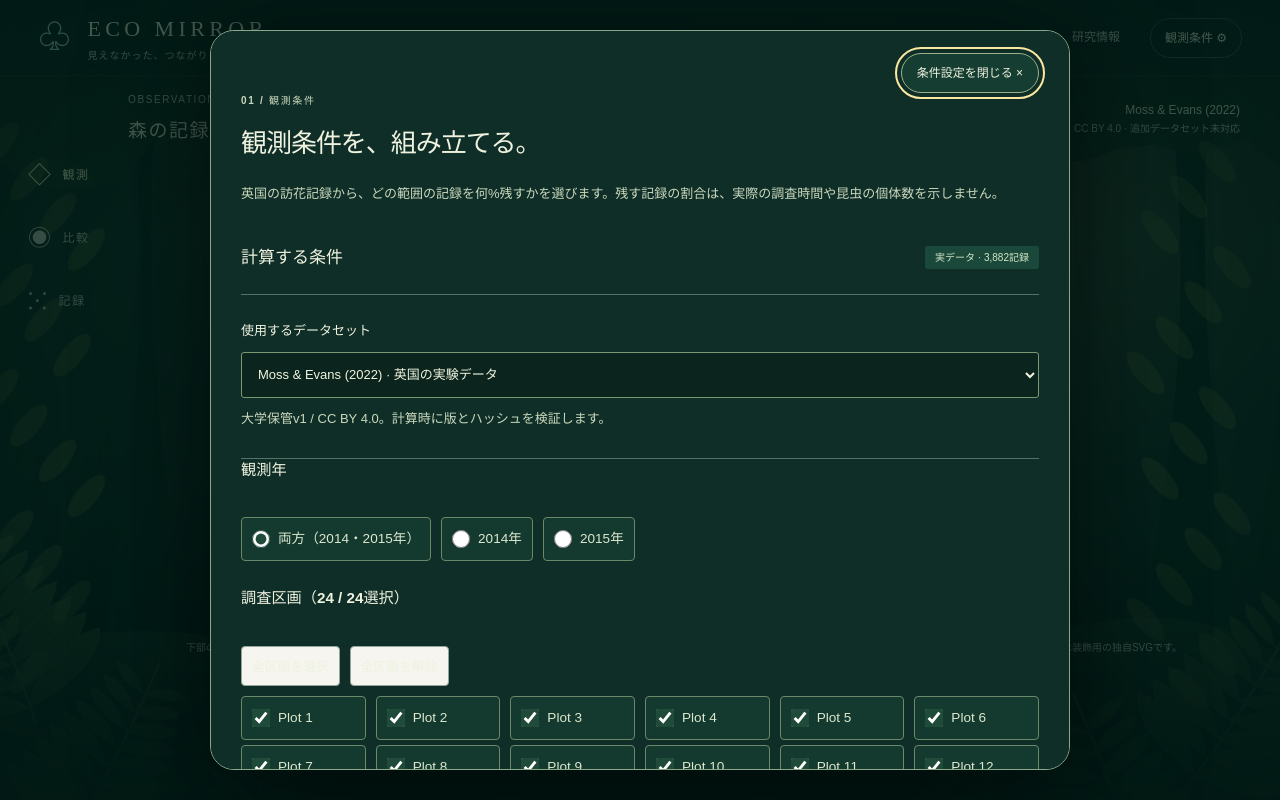
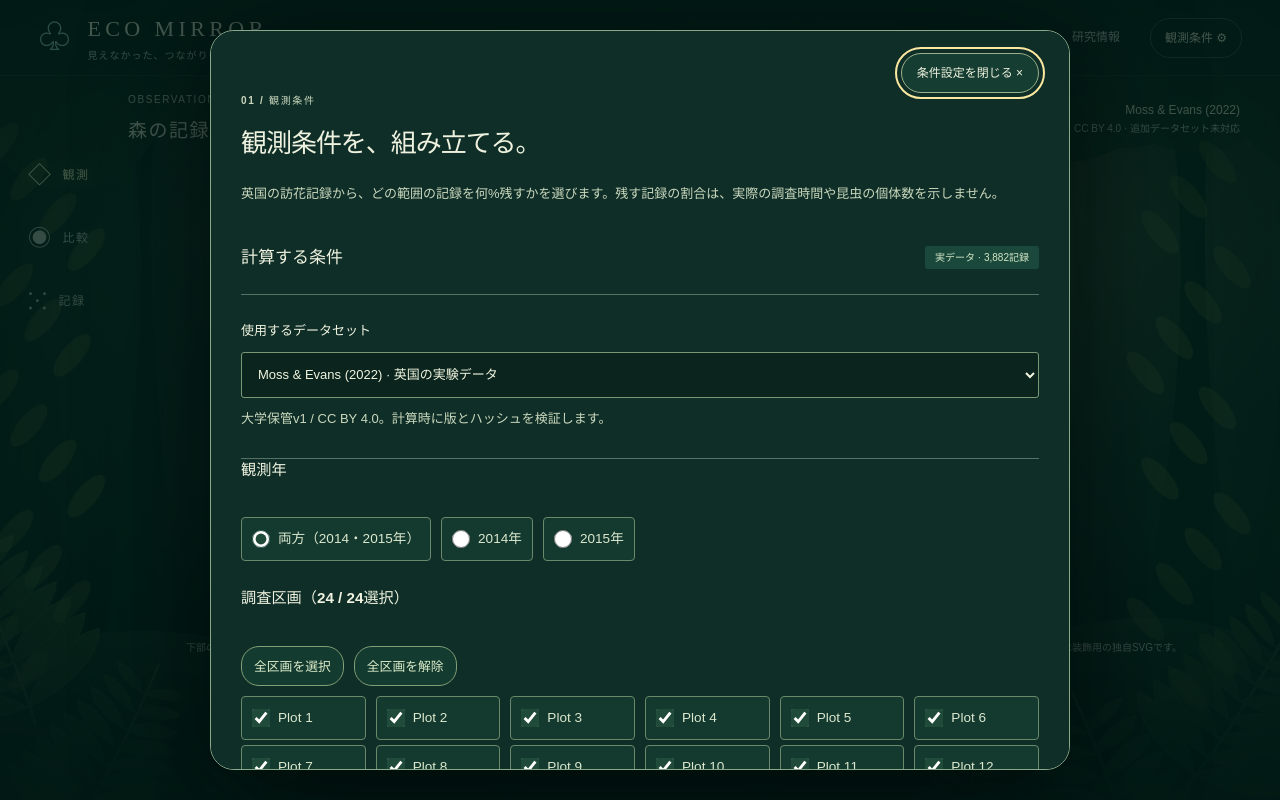
Before and after one commit to yumotof01-dotcom/ECO-MIRROR, a React (Vite) app: page /simulation in a window 1280 px wide. Built offline with nearby package versions, Linux system fonts and the light colour scheme.

Commit message:
fix: preserve readable record links and modal selection actions

```diff
--- a/src/features/observation/observation.css
+++ b/src/features/observation/observation.css
@@ -1392,3 +1392,4 @@
   }
 }
 body{background:#071f1c}.observation-records .analysis-metrics dt,.observation-records .provenance-list dt{color:#c5d8ba}.observation-records .statistics-table th{color:#dceacc}.observation-shell .research-page .scope-note{background:#183e2f;color:#eef5dc}.observation-shell .research-page .scope-note p:not(.eyebrow){color:#ccddbd}
+.observation-shell .text-link{color:#deedc4}.ob-settings .choice-actions button,.ob-settings .reset-button{background:#143b2f;color:#dceccb;border:1px solid #819e75;border-radius:18px;padding:7px 12px}
```
